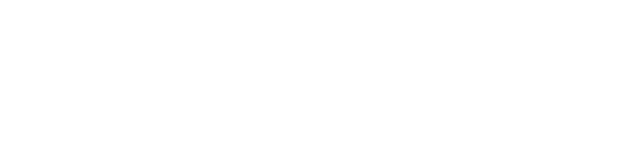
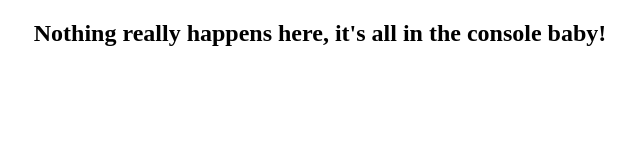
Before and after one commit to SirWernich/LearningTypescript, a website: page 00_example/index.html in a window 1280 px wide. Shown: the whole page, without its empty margins (320-960 px from the left). Drawn offline with Linux system fonts and the light colour scheme.

Commit message:
Added some info to index page so that it isn't blank.

```diff
--- a/00_example/index.html
+++ b/00_example/index.html
@@ -6,9 +6,19 @@
 			  content="width=device-width, user-scalable=no, initial-scale=1.0, maximum-scale=1.0 minimum-scale=1.0">
 		<meta http-equiv="X-UA-Compatible" content="ie=edge">
 		<title>Learning Typescript!</title>
+		<style>
+			div {
+				padding: 0 auto;
+				height: 40px;
+				width: 100%;
+				text-align: center;
+			}
+		</style>
 	</head>
 	<body>
-
+		<div>
+			<h2>Nothing really happens here, it's all in the console baby!</h2>
+		</div>
 		<script src="app.js"></script>
 	</body>
 <html>
```
